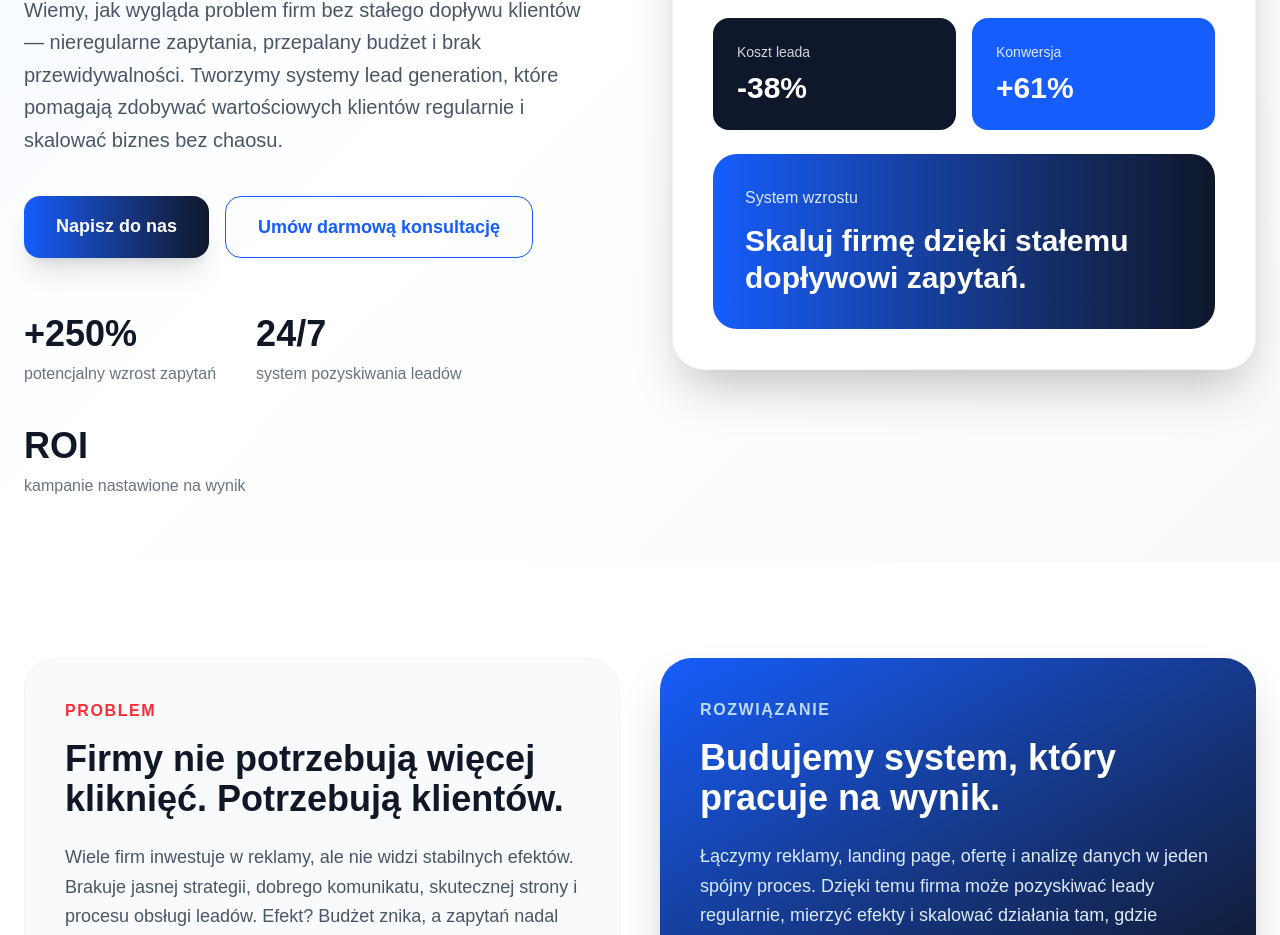
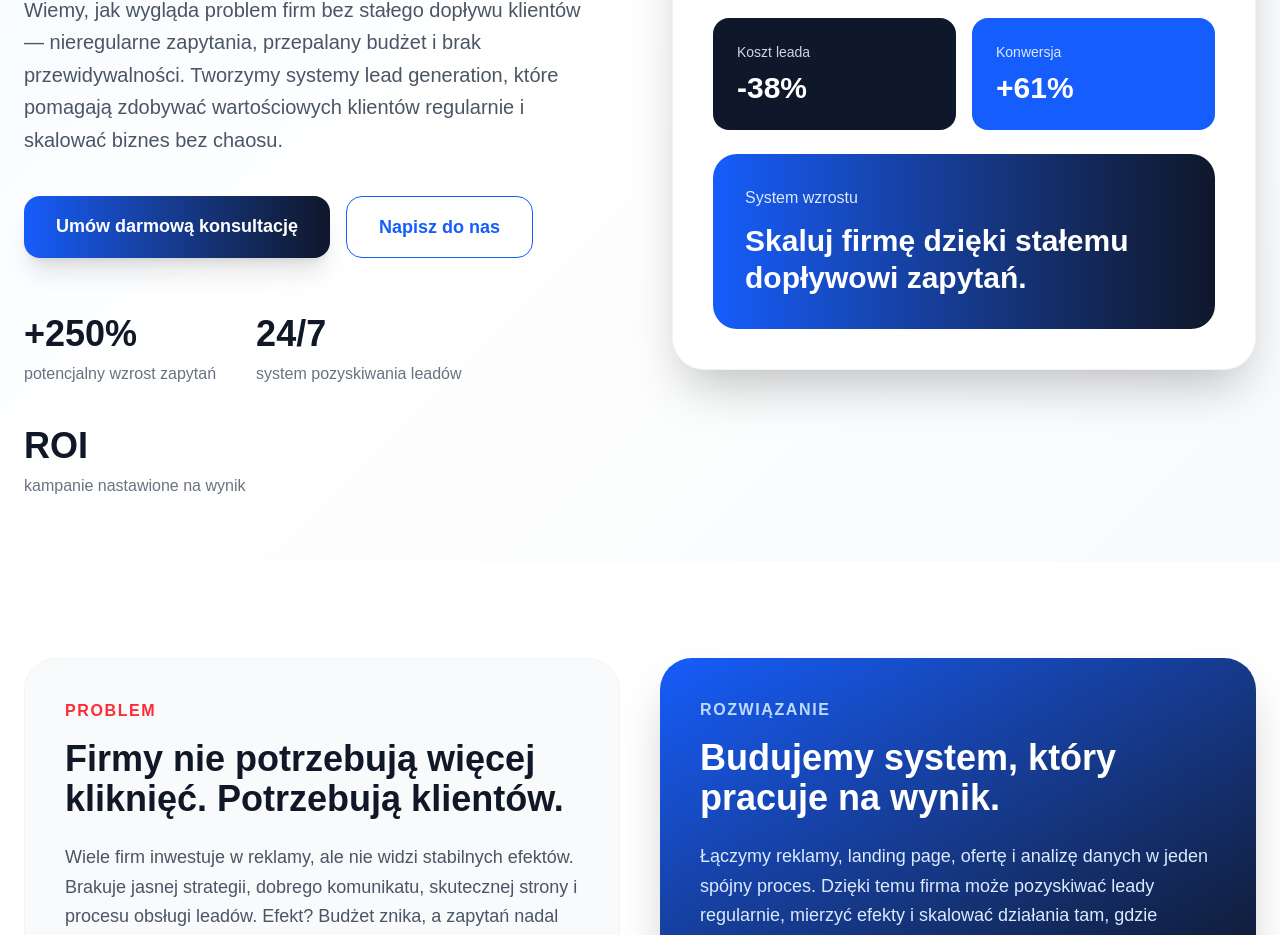
Before and after one commit to lukaszmatysiak89-debug/strefa-leadow, a Next.js app: page / in a window 1280 px wide. Shown: the part 715-1650 px from the top of the page. Built offline with nearby package versions, Linux system fonts and the light colour scheme.

Commit message:
added calendly button

```diff
--- a/app/page.tsx
+++ b/app/page.tsx
@@ -106,24 +106,26 @@ export default function LandingPage() {
               </p>
 
               <div className="flex flex-wrap gap-4 justify-center lg:justify-start">
-                 <motion.a
-    href="#kontakt"
-    whileHover={{ scale: 1.05 }}
-    whileTap={{ scale: 0.95 }}
-    className="bg-gradient-to-r from-blue-600 to-slate-900 text-white px-8 py-4 rounded-2xl font-semibold text-lg shadow-xl transition"
-  >
-    Napisz do nas
-  </motion.a>
+
 
   <motion.a
     href="https://calendly.com/strefaleadow/30min"
     target="_blank"
     whileHover={{ scale: 1.05 }}
     whileTap={{ scale: 0.95 }}
-    className="border border-blue-600 text-blue-600 hover:bg-blue-600 hover:text-white px-8 py-4 rounded-2xl font-semibold text-lg transition"
+    className="bg-gradient-to-r from-blue-600 to-slate-900 text-white px-8 py-4 rounded-2xl font-semibold text-lg shadow-xl transition"
   >
     Umów darmową konsultację
   </motion.a>
+             <motion.a
+    href="#kontakt"
+    whileHover={{ scale: 1.05 }}
+    whileTap={{ scale: 0.95 }}
+    className="border border-blue-600 text-blue-600 hover:bg-blue-600 hover:text-white px-8 py-4 rounded-2xl font-semibold text-lg transition"
+  >
+    Napisz do nas
+  </motion.a>
+
               </div>
 
               <div className="flex flex-wrap justify-center lg:justify-start gap-10 mt-14">
```
